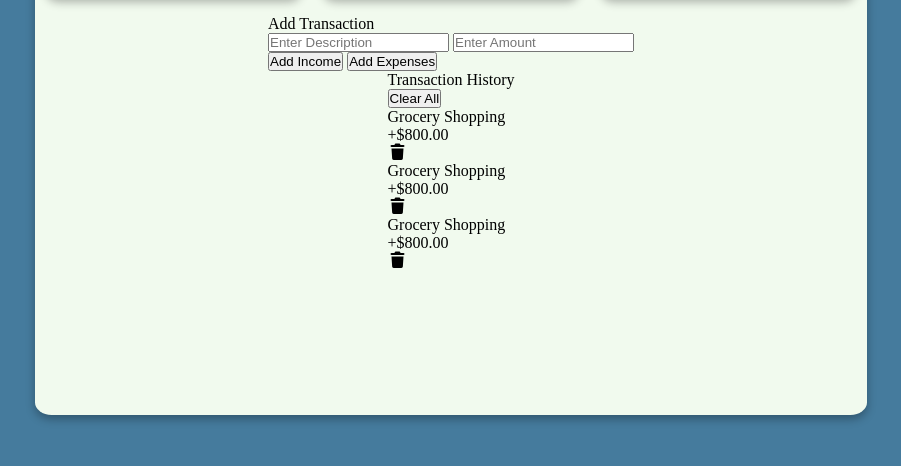
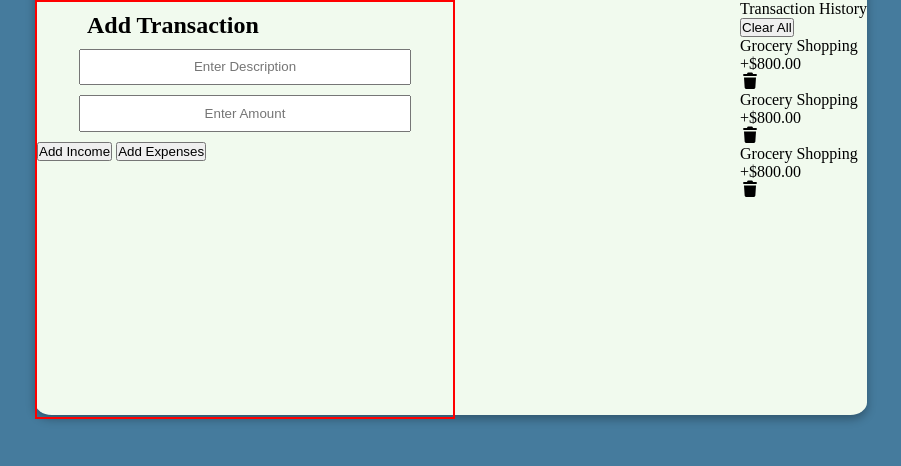
Before and after one commit to kaifmohammad53/Expense-Tracker, a plain HTML site: page index.html in a window 1280 px wide. Shown: the part 334-800 px from the top of the page, without its empty margins (189-1090 px from the left). Drawn offline with Linux system fonts and the light colour scheme; files that its build step writes are made by us from their sources; files whose address does not match are found by name.

Commit message:
haf css done

```diff
--- a/index.html
+++ b/index.html
@@ -46,10 +46,12 @@
             </div>
         </div>
         <div class="transaction">
-            <class="addTrs">
+            <div class="addTrs">
                 <p>Add Transaction</p>
-                <input type="text" placeholder="Enter Description">
+                <div class="input">
+                    <input type="text" placeholder="Enter Description">
                 <input type="text" placeholder="Enter Amount">
+                </div>
                 <div class="buttons">
                     <button id="income">Add Income</button>
                     <button id="expense">Add Expenses</button>
--- a/stylesheet.css
+++ b/stylesheet.css
@@ -97,3 +97,47 @@ h1{
     border-bottom-right-radius: 5%;
     color: white;
 }
+.transaction{
+    border-top: 2px solid grey;
+    width: 100%;
+    height: 70%;
+    /* border:2px solid red; */
+    display: flex;
+    flex-direction: row;
+    justify-content:space-between;
+
+}
+.addTrs{
+    width: 50%;
+    height:100%;
+    border: 2px solid red;
+    display: flex;
+    flex-direction: column;
+
+}
+.addTrs p{
+    margin-left:50px;
+    margin-top: 10px;
+    font-size: 1.5rem;
+    font-weight: 800;
+}
+.input{
+    height: 20%;
+    width: 80%;
+    margin:10px auto;
+    display: flex;
+    flex-direction:column;
+    gap: 10px;
+    text-align: center;
+
+}
+.input input{
+    width: 100%;
+    height: 40px;
+    box-sizing: border-box;
+    text-align: center;
+
+}
+.buttons{
+
+}
```
